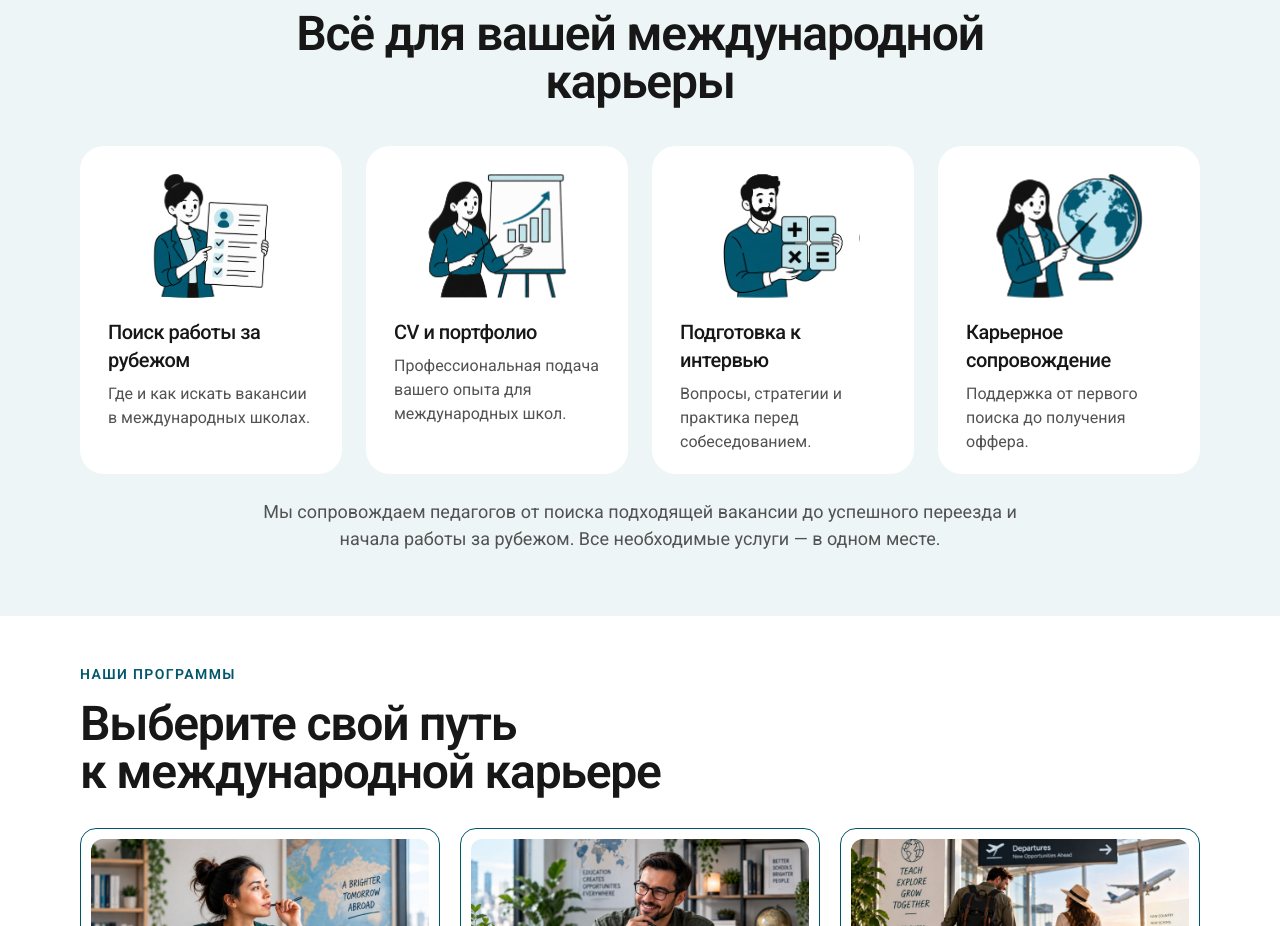
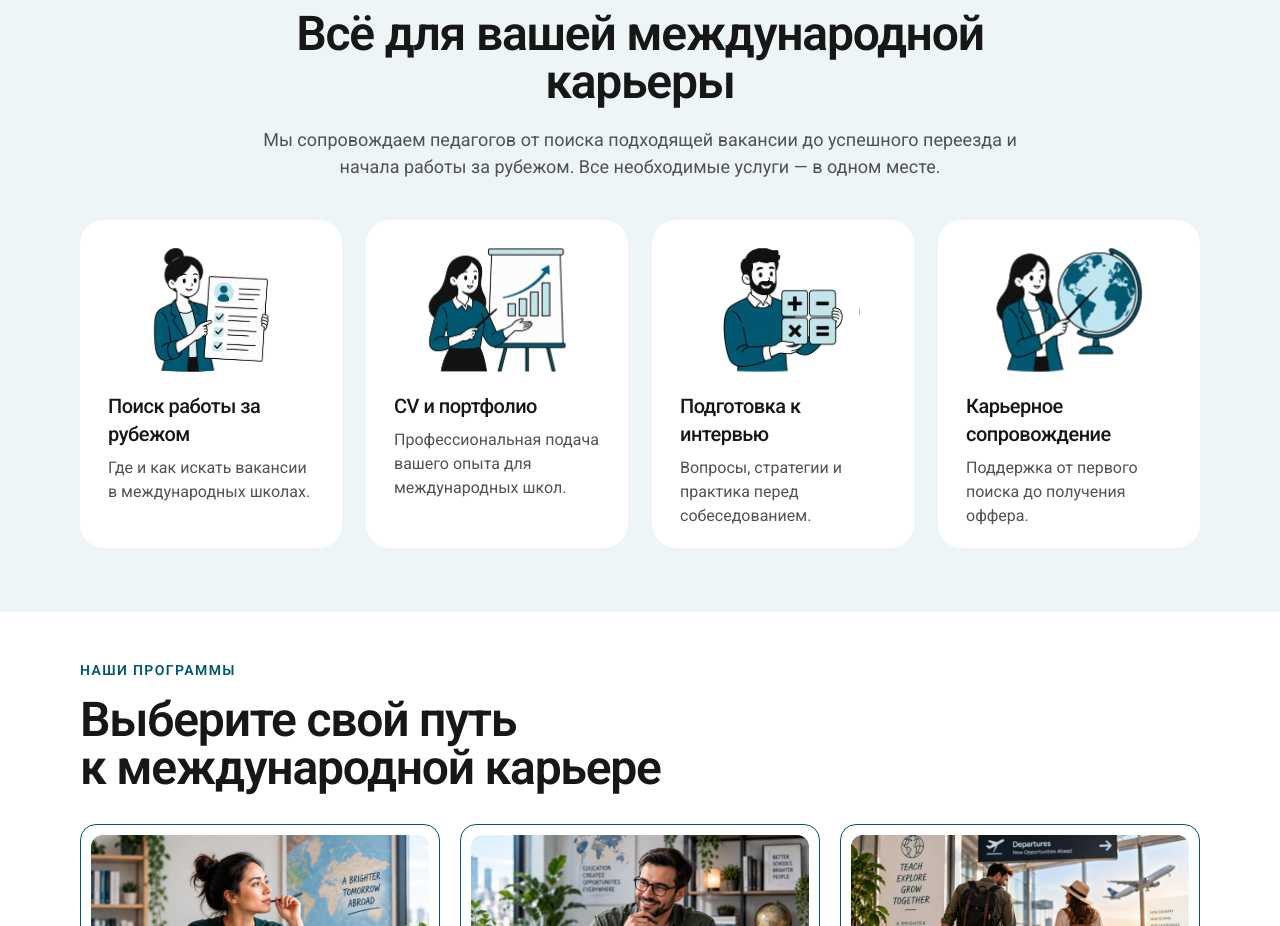
Before and after one commit to Ab-web-creator/globalTeachers, a Next.js app: page / in a window 1280 px wide. Shown: the part 2780-3706 px from the top of the page. Built offline with nearby package versions, Linux system fonts and the light colour scheme.

Commit message:
a new section is added 3

```diff
--- a/app/components/home/categories/categories-section.tsx
+++ b/app/components/home/categories/categories-section.tsx
@@ -33,13 +33,13 @@ export default function CategoriesSection({ openPanel }: PanelProps) {
           <h2 id="categories-title" className="text-4xl sm:text-5xl md:text-4xl xl:text-5xl 2xl:text-6xl leading-none font-semibold tracking-tight">Всё для вашей международной
             <br />
             карьеры</h2>
+          <p className="mx-auto mt-5 max-w-3xl text-base leading-normal text-neutral-600 sm:text-lg">
+            Мы сопровождаем педагогов от поиска подходящей вакансии до успешного переезда и начала работы за рубежом. Все необходимые услуги — в одном месте.
+          </p>
         </header>
         <ul className="mt-8 grid gap-6 sm:grid-cols-2 lg:mt-10 lg:grid-cols-4">
           {categories.map((category) => <CourseCategoryCard key={category.title} {...category} openPanel={openPanel} />)}
         </ul>
-        <p className="mx-auto mt-6 max-w-3xl text-center text-base leading-normal text-neutral-600 sm:text-lg">
-          Мы сопровождаем педагогов от поиска подходящей вакансии до успешного переезда и начала работы за рубежом. Все необходимые услуги — в одном месте.
-        </p>
       </div>
     </section>
   );
```
